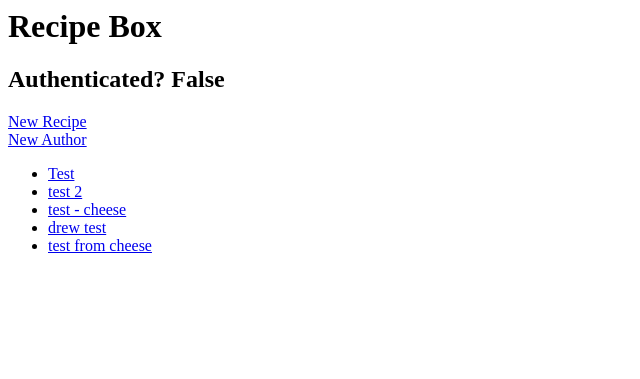
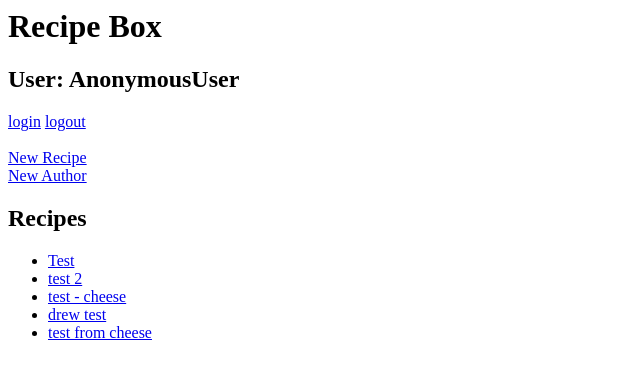
Before and after one commit to drewradcliff/recipebox, a Django app: page / in a window 1280 px wide. Shown: the top 379 px of the page, without its empty margins (0-640 px from the left). Run offline with Django 3.2, Linux system fonts and the light colour scheme; data comes from the database, SQL or seed files in the repository; both versions use the stored data as it was after the commit.

Commit message:
Add decorators and one-to-one relationships

```diff
--- a/homepage/models.py
+++ b/homepage/models.py
@@ -1,4 +1,5 @@
 from django.db import models
+from django.contrib.auth.models import User
 
 # Create your models here.
 
@@ -6,6 +7,7 @@ from django.db import models
 class Author(models.Model):
     name = models.CharField(max_length=80)
     bio = models.TextField()
+    user = models.OneToOneField(User, on_delete=models.CASCADE)
 
     def __str__(self):
         return self.name
--- a/homepage/views.py
+++ b/homepage/views.py
@@ -1,8 +1,11 @@
 from django.shortcuts import render, HttpResponseRedirect, reverse
 from django.contrib.auth import login, logout, authenticate
+from django.contrib.auth.decorators import login_required
+from django.contrib.admin.views.decorators import staff_member_required
+from django.contrib.auth.models import User
 
 from homepage.models import Recipe, Author
-from homepage.forms import AddRecipeForm, AddAuthorForm, LoginForm
+from homepage.forms import AddRecipeForm, AddAuthorForm, LoginForm, SignupForm
 
 # Create your views here.
 
@@ -23,6 +26,7 @@ def author(request, author_id):
     return render(request, "author.html", {"author": author, "author_recipes": author_recipes})
 
 
+@staff_member_required
 def add_author(request):
     if request.method == "POST":
         form = AddAuthorForm(request.POST)
@@ -33,10 +37,20 @@ def add_author(request):
     return render(request, "generic_form.html", {"form": form})
 
 
+@login_required
 def add_recipe(request):
     if request.method == "POST":
         form = AddRecipeForm(request.POST)
-        form.save()
+        # form.save()
+        if form.is_valid():
+            data = form.cleaned_data
+            new_article = Recipe.objects.create(
+                title=data.get('title'),
+                author=request.user.author,
+                description=data.get('description'),
+                time_required=data.get('time_required'),
+                instructions=data.get('instructions')
+            )
         return HttpResponseRedirect(reverse("homepage"))
 
     form = AddRecipeForm()
@@ -52,7 +66,27 @@ def login_view(request):
                 "username"), password=data.get("password"))
             if user:
                 login(request, user)
-                return HttpResponseRedirect(reverse("homepage"))
+                return HttpResponseRedirect(request.GET.get('next', reverse("homepage")))
 
     form = LoginForm()
     return render(request, "generic_form.html", {"form": form})
+
+
+def signup_view(request):
+    if request.method == "POST":
+        form = SignupForm(request.POST)
+        if form.is_valid():
+            data = form.cleaned_data
+            new_user = User.objects.create_user(username=data.get(
+                "username"), password=data.get("password"))
+            Author.objects.create(name=data.get("username"), user=new_user)
+            login(request, new_user)
+            return HttpResponseRedirect(reverse("homepage"))
+
+    form = SignupForm()
+    return render(request, "generic_form.html", {"form": form})
+
+
+def logout_view(request):
+    logout(request)
+    return HttpResponseRedirect(reverse("homepage"))
--- a/recipebox/settings.py
+++ b/recipebox/settings.py
@@ -119,3 +119,5 @@ USE_TZ = True
 # https://docs.djangoproject.com/en/3.1/howto/static-files/
 
 STATIC_URL = '/static/'
+
+LOGIN_URL = "/login/"
--- a/recipebox/urls.py
+++ b/recipebox/urls.py
@@ -25,5 +25,7 @@ urlpatterns = [
     path('addrecipe/', views.add_recipe, name="addrecipe"),
     path('addauthor/', views.add_author, name="addauthor"),
     path('login/', views.login_view, name="loginview"),
+    path('logout/', views.logout_view, name="logoutview"),
+    path('signup/', views.signup_view, name="signup"),
     path('admin/', admin.site.urls),
 ]
--- a/templates/index.html
+++ b/templates/index.html
@@ -1,8 +1,14 @@
 <h1>Recipe Box</h1>
-<h2>Authenticated? {{ request.user.is_authenticated }}</h2>
+<h2>User: {{ request.user }}</h2>
+<div>
+  <a href="/login/">login</a>
+  <a href="/logout/">logout</a>
+</div>
+<br />
 <a href="/addrecipe/">New Recipe</a>
 <br />
 <a href="/addauthor/">New Author</a>
+<h2>Recipes</h2>
 <ul>
   {% for recipe in recipes %}
     <li>
```
Also changed, not shown: homepage/forms.py (+6 -1 lines), db.sqlite3, homepage/migrations/0001_initial.py.
